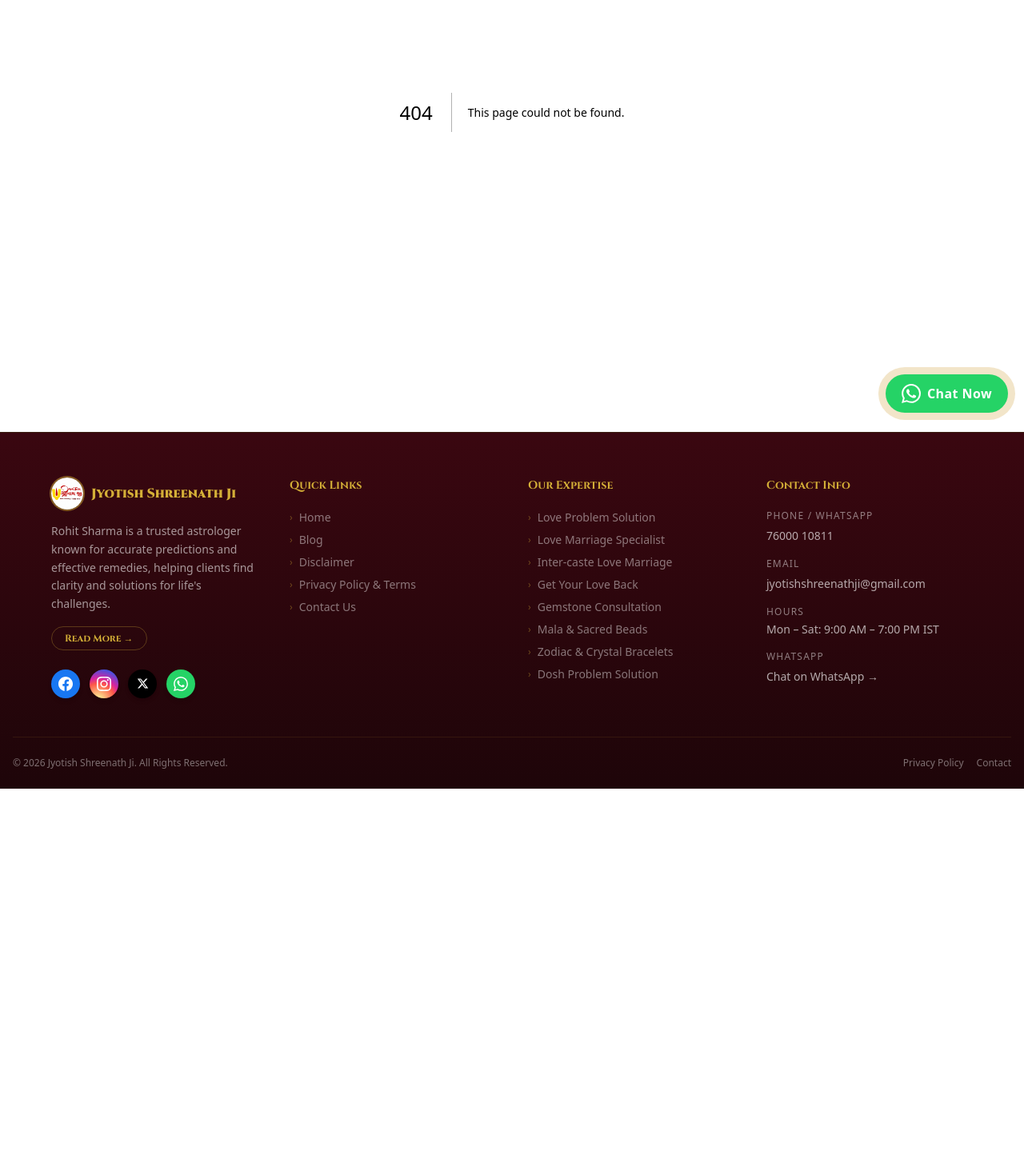
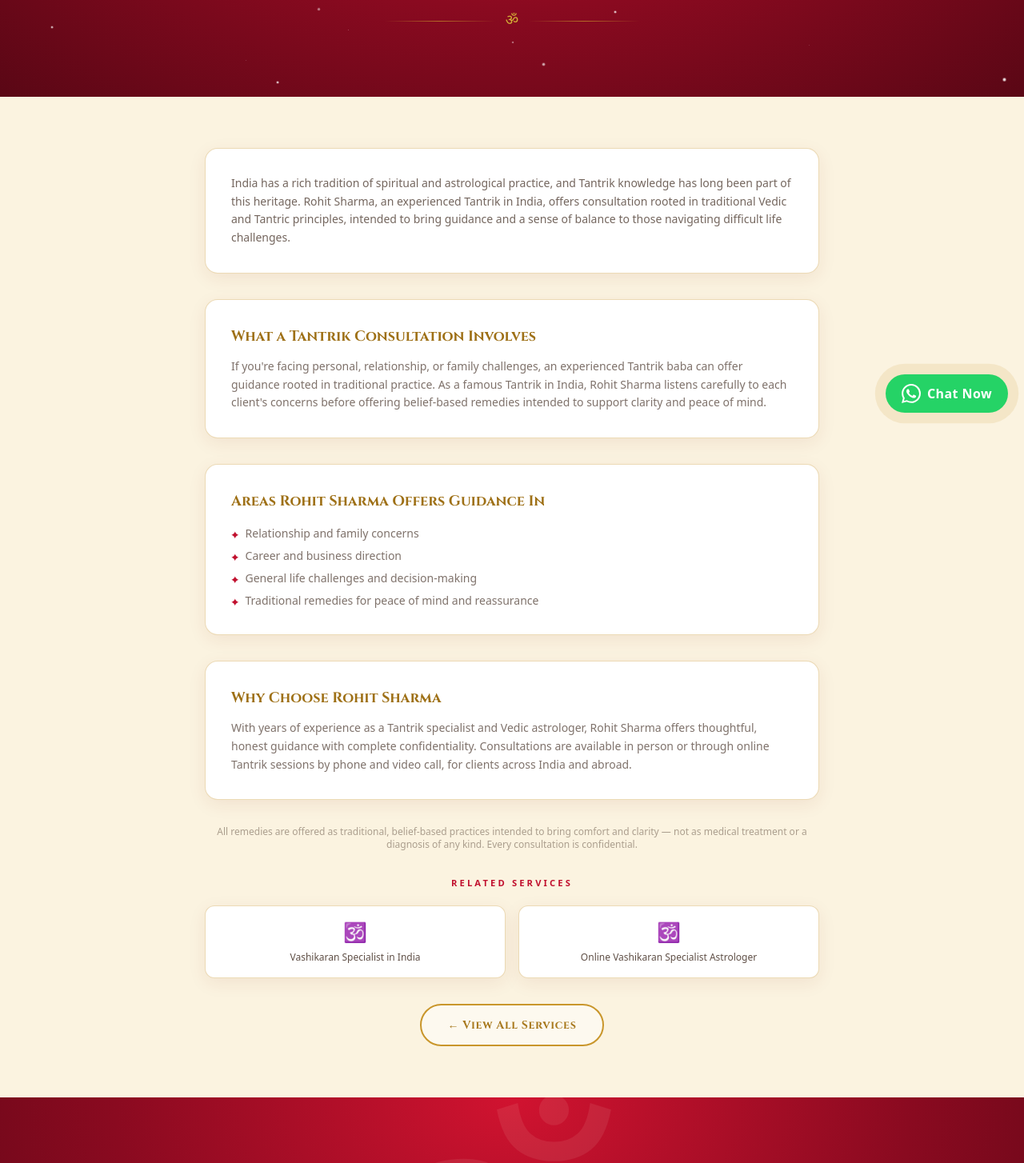
Before and after one commit to Sanchitjha/Astrologer, a Next.js app: page /vashikaran-services/best-tantrik-in-india in a window 1280 px wide. Before the commit this address had no page. Shown: the part 260-1714 px from the top of the page at 80% size. Before the commit the page ends 1246 px from the top, so only its background shows below. Built offline with nearby package versions, Linux system fonts and the light colour scheme.

Commit message:
feat: add dynamic vashikaran service pages and implement footer component

```diff
--- /dev/null
+++ b/app/vashikaran-services/[slug]/page.js
@@ -0,0 +1,116 @@
+import Link from 'next/link';
+import { notFound } from 'next/navigation';
+import { vashikaranServices } from '@/data/vashikaranServices';
+import PageHeader from '@/components/PageHeader';
+import ContactCTA from '@/components/ContactCTA';
+
+export async function generateStaticParams() {
+  return vashikaranServices.map((s) => ({ slug: s.slug }));
+}
+
+export async function generateMetadata({ params }) {
+  const { slug } = await params;
+  const s = vashikaranServices.find((x) => x.slug === slug);
+  if (!s) return {};
+  return {
+    title: `${s.title} | Rohit Sharma`,
+    description: s.metaDesc,
+    keywords: [s.title.toLowerCase()],
+    openGraph: {
+      title: s.title,
+      description: s.metaDesc,
+      images: ['/logo.jpg'],
+    },
+  };
+}
+
+export default async function VashikaranServiceDetailPage({ params }) {
+  const { slug } = await params;
+  const s = vashikaranServices.find((x) => x.slug === slug);
+  if (!s) notFound();
+
+  const idx = vashikaranServices.findIndex((x) => x.slug === slug);
+  const related = [
+    vashikaranServices[(idx + 1) % vashikaranServices.length],
+    vashikaranServices[(idx + 2) % vashikaranServices.length],
+  ];
+
+  return (
+    <>
+      <PageHeader
+        title={s.title}
+        subtitle="Belief-Based Guidance"
+        crumbs={[{ label: 'Vashikaran & Tantrik Services', href: '/vashikaran-services' }, { label: s.title }]}
+      />
+
+      <main className="bg-[#FBF3E0] py-16 px-4">
+        <div className="max-w-3xl mx-auto space-y-8">
+
+          <div className="glass-card rounded-2xl p-8 space-y-4">
+            <p className="text-[#2A1408]/65 text-sm leading-relaxed">{s.intro}</p>
+          </div>
+
+          <div className="glass-card rounded-2xl p-8 space-y-3">
+            <h2 className="text-[#9E7016] font-bold text-lg" style={{ fontFamily: 'var(--font-cinzel)' }}>
+              {s.sectionHeading}
+            </h2>
+            <p className="text-[#2A1408]/60 text-sm leading-relaxed">{s.sectionBody}</p>
+          </div>
+
+          <div className="glass-card rounded-2xl p-8 space-y-4">
+            <h2 className="text-[#9E7016] font-bold text-lg" style={{ fontFamily: 'var(--font-cinzel)' }}>
+              {s.areasHeading}
+            </h2>
+            <ul className="space-y-2">
+              {s.areas.map((a) => (
+                <li key={a} className="flex items-start gap-2 text-sm text-[#2A1408]/60">
+                  <span className="text-[#C1102E] text-xs mt-1">✦</span> {a}
+                </li>
+              ))}
+            </ul>
+          </div>
+
+          <div className="glass-card rounded-2xl p-8 space-y-3">
+            <h2 className="text-[#9E7016] font-bold text-lg" style={{ fontFamily: 'var(--font-cinzel)' }}>
+              Why Choose Rohit Sharma
+            </h2>
+            <p className="text-[#2A1408]/60 text-sm leading-relaxed">{s.whyChoose}</p>
+          </div>
+
+          <p className="text-center text-[#2A1408]/38 text-xs">
+            All remedies are offered as traditional, belief-based practices intended to bring
+            comfort and clarity — not as medical treatment or a diagnosis of any kind. Every
+            consultation is confidential.
+          </p>
+
+          {/* Related */}
+          <div>
+            <h2 className="text-[#2A1408]/60 text-sm font-semibold mb-5 text-center section-label">
+              Related Services
+            </h2>
+            <div className="grid grid-cols-1 sm:grid-cols-2 gap-4">
+              {related.map((r) => (
+                <Link
+                  key={r.slug}
+                  href={`/vashikaran-services/${r.slug}`}
+                  className="glass-card rounded-xl p-4 text-center space-y-2 hover:border-[#D4AF37]/50 transition-all"
+                >
+                  <span className="text-2xl block">🕉️</span>
+                  <p className="text-[#2A1408]/75 text-xs leading-snug">{r.title}</p>
+                </Link>
+              ))}
+            </div>
+          </div>
+
+          <div className="text-center">
+            <Link href="/vashikaran-services" className="btn-outline-gold" style={{ fontFamily: 'var(--font-cinzel)' }}>
+              ← View All Services
+            </Link>
+          </div>
+        </div>
+      </main>
+
+      <ContactCTA />
+    </>
+  );
+}
```
